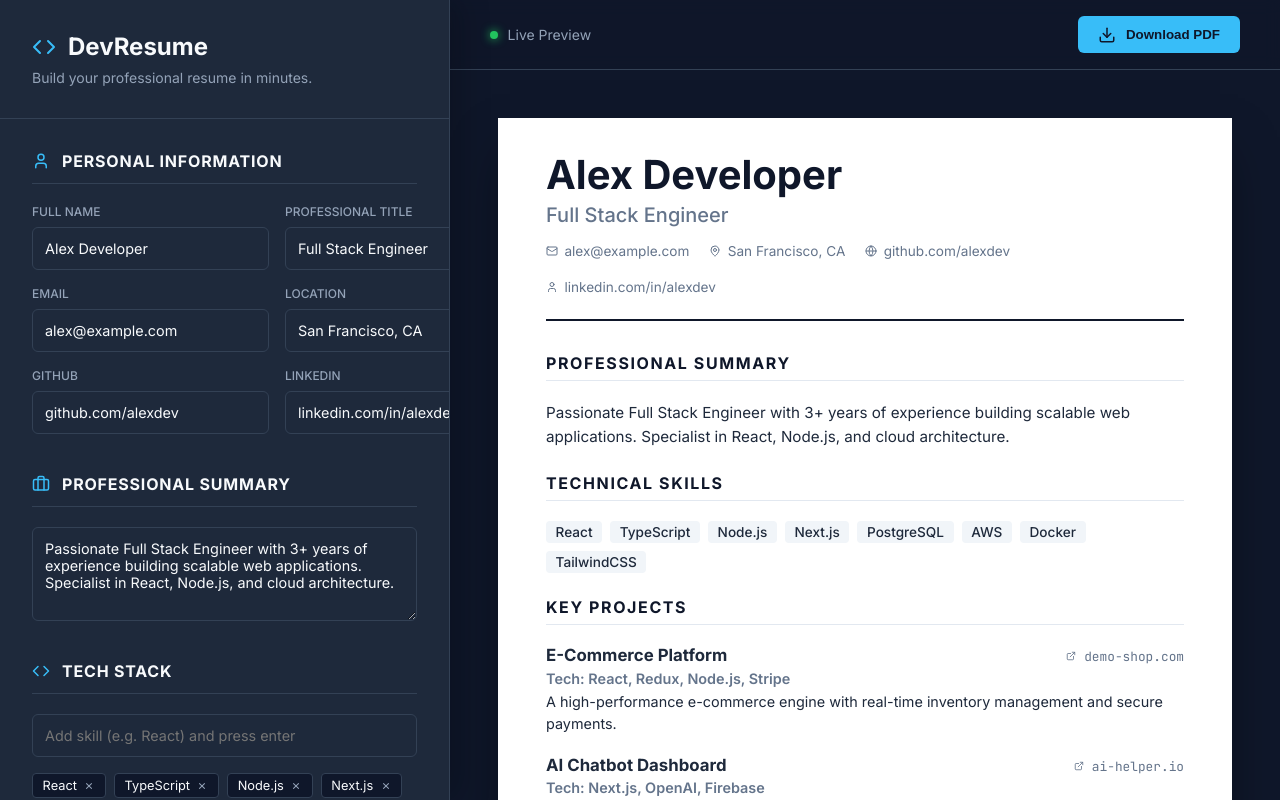
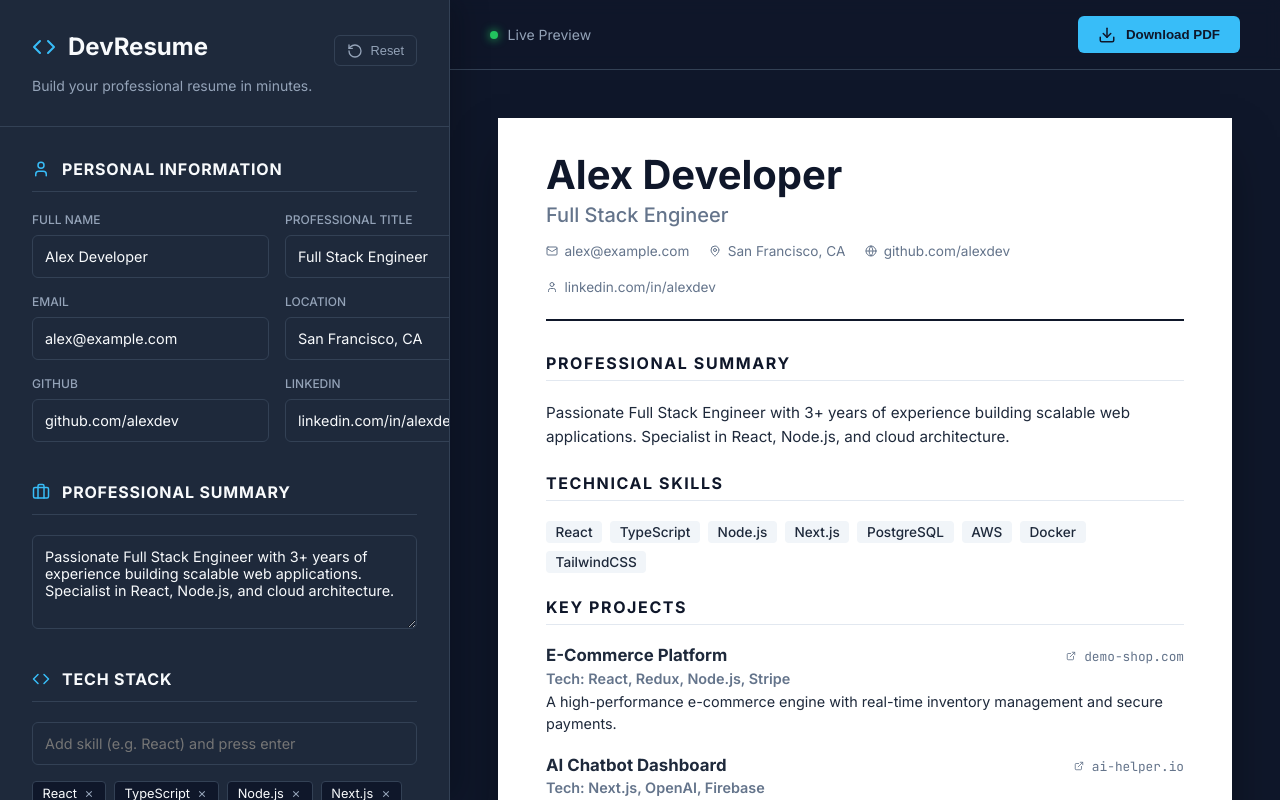
Before and after one commit to Sontara444/resume-builder-client, a React (Vite) app: page / in a window 1280 px wide. Built offline with nearby package versions, Linux system fonts and the light colour scheme.

Commit message:
add reset feature

```diff
--- a/src/App.jsx
+++ b/src/App.jsx
@@ -65,6 +65,12 @@ function App() {
     }))
   }
 
+  const resetData = () => {
+    if (window.confirm('Are you sure you want to reset all data? This cannot be undone.')) {
+      setResumeData(INITIAL_DATA)
+    }
+  }
+
   const removeItem = (section, id) => {
     setResumeData(prev => ({
       ...prev,
@@ -79,6 +85,7 @@ function App() {
         updateData={updateData}
         addItem={addItem}
         removeItem={removeItem}
+        resetData={resetData}
       />
       <Preview data={resumeData} />
     </div>
--- a/src/components/Editor.jsx
+++ b/src/components/Editor.jsx
@@ -1,13 +1,19 @@
 import React from 'react'
-import { User, Briefcase, Code, FolderGit2, Trash2, Plus, Globe, Mail, MapPin } from 'lucide-react'
+import { User, Briefcase, Code, FolderGit2, Trash2, Plus, Globe, Mail, MapPin, RotateCcw } from 'lucide-react'
 
-const Editor = ({ data, updateData, addItem, removeItem }) => {
+const Editor = ({ data, updateData, addItem, removeItem, resetData }) => {
   return (
     <div className="editor-side">
       <header className="editor-header">
-        <div className="logo">
-          <Code className="logo-icon" />
-          <span>DevResume</span>
+        <div className="header-top">
+          <div className="logo">
+            <Code className="logo-icon" />
+            <span>DevResume</span>
+          </div>
+          <button className="reset-btn" onClick={resetData} title="Reset to default">
+            <RotateCcw size={16} />
+            <span>Reset</span>
+          </button>
         </div>
         <p>Build your professional resume in minutes.</p>
       </header>
--- a/src/index.css
+++ b/src/index.css
@@ -99,6 +99,34 @@ body {
 
 .logo-icon {
   color: var(--accent);
+}
+
+.header-top {
+  display: flex;
+  justify-content: space-between;
+  align-items: center;
+  margin-bottom: 0.5rem;
+}
+
+.reset-btn {
+  background: transparent;
+  border: 1px solid var(--border);
+  color: var(--text-secondary);
+  padding: 0.4rem 0.75rem;
+  border-radius: 6px;
+  cursor: pointer;
+  display: flex;
+  align-items: center;
+  gap: 0.5rem;
+  font-size: 0.8rem;
+  font-weight: 500;
+  transition: var(--transition);
+}
+
+.reset-btn:hover {
+  border-color: #ef4444;
+  color: #ef4444;
+  background-color: rgba(239, 68, 68, 0.05);
 }
 
 .editor-header p {
```
